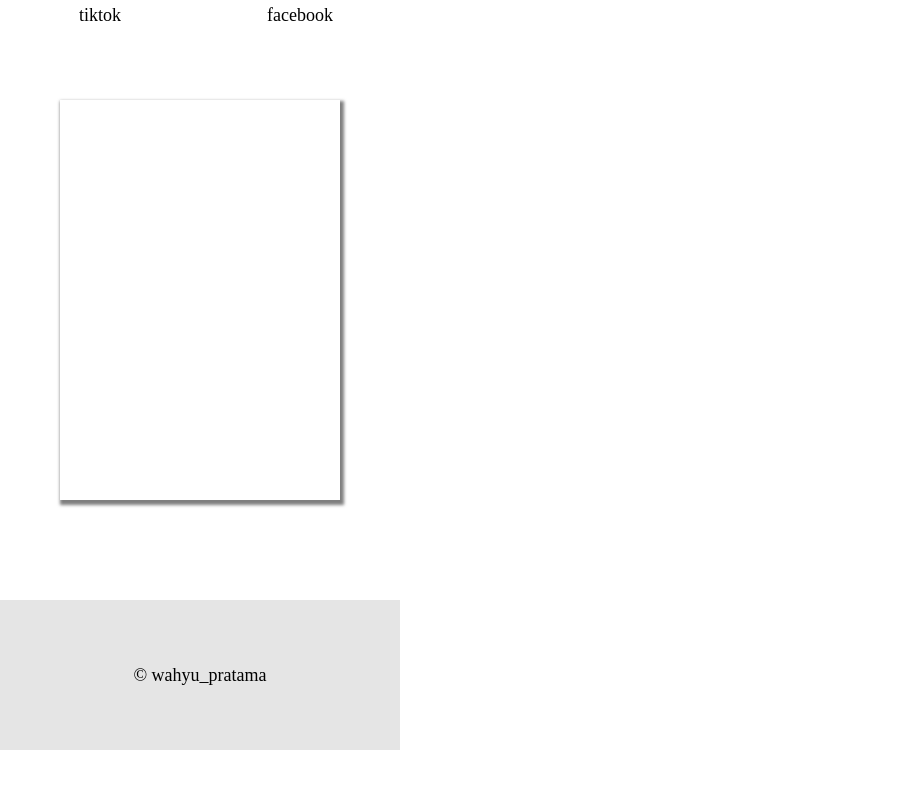
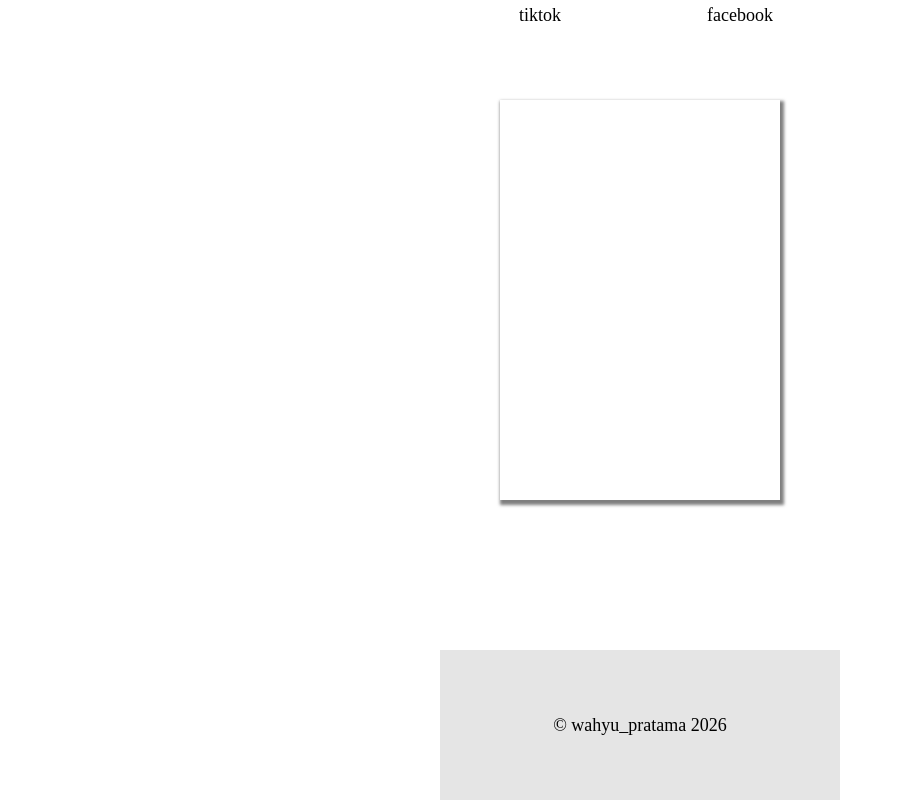
Before and after one commit to alwahviews/lynk, a plain HTML site: page index.html in a window 1280 px wide. Shown: the part 1620-2420 px from the top of the page, without its empty margins (0-903 px from the left). Before the commit the page ends 2370 px from the top, so only its background shows below. Drawn offline with Linux system fonts and the light colour scheme.

Commit message:
my-new-lynk-profile

```diff
--- a/index.html
+++ b/index.html
@@ -88,7 +88,7 @@
       </div>
       <div class="containerContent"><div class="content"></div></div>
       <footer>
-        <p>&copy; wahyu_pratama</p>
+        <p>&copy; wahyu_pratama 2026</p>
       </footer>
     </div>
 
--- a/style.css
+++ b/style.css
@@ -7,10 +7,17 @@ body {
   scroll-behavior: smooth;
 }
 
+body {
+  display: flex;
+  justify-content: center;
+  flex-direction: column;
+  align-items: center;
+}
 .container,
 .containerAbout {
   height: 195vh;
   max-width: 400px;
+
   background-color: #ffff;
 }
 nav {
@@ -243,7 +250,7 @@ section p {
 
 footer {
   position: relative;
-  top: 100px;
+  top: 150px;
   height: 150px;
   width: 100%;
   display: flex;
```
